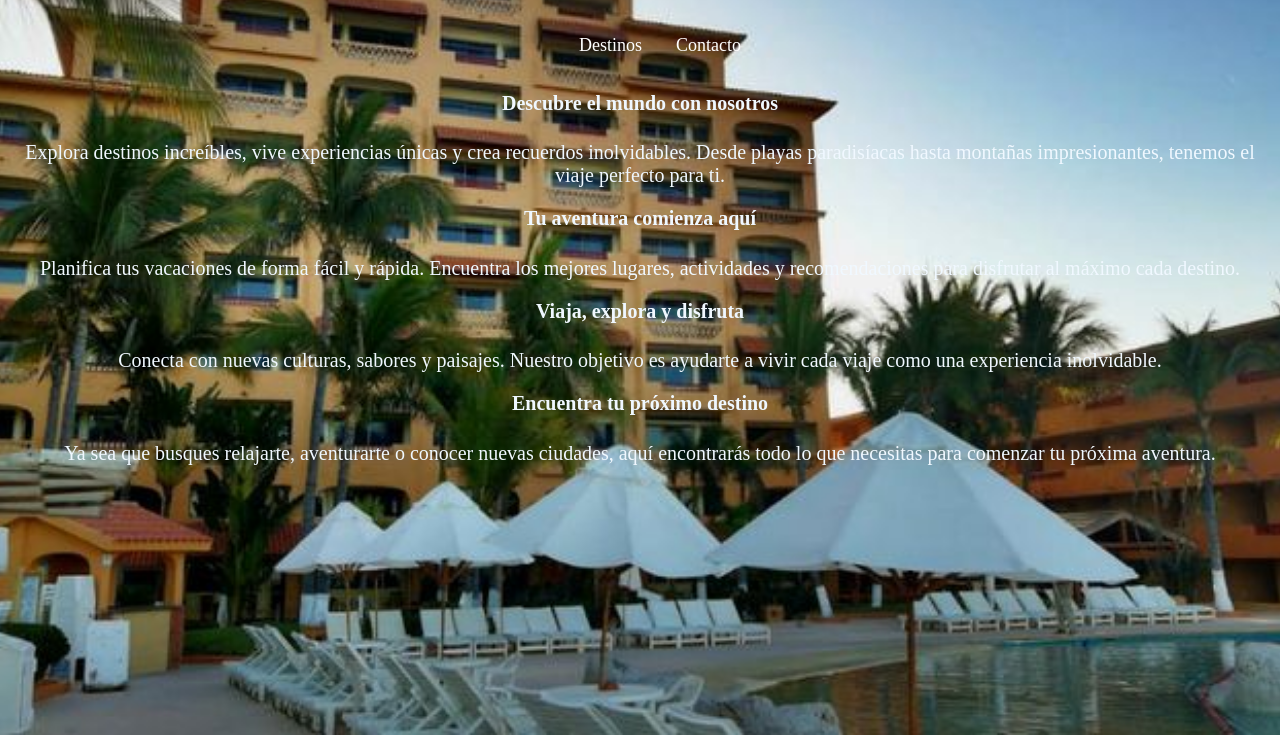
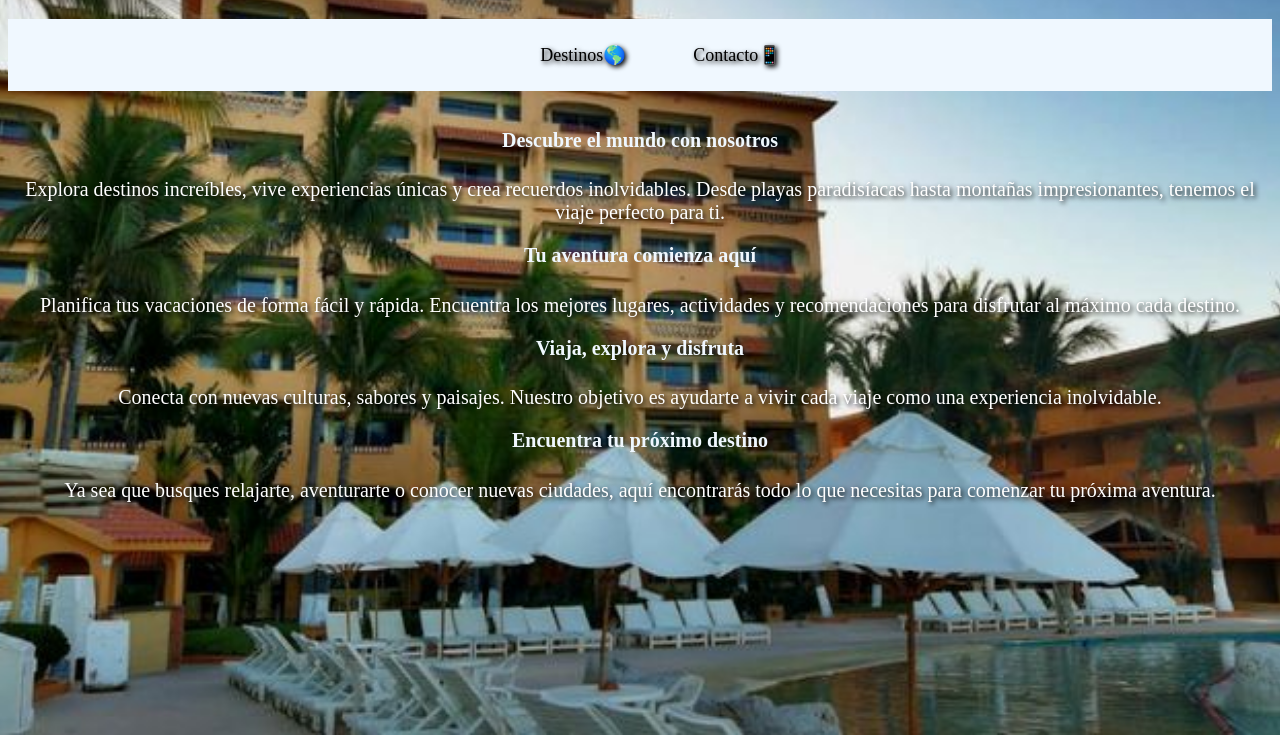
Before and after one commit to chajonpirirs-png/Viajes_KS, a plain HTML site: page index.html in a window 1280 px wide. Shown: the part 173-908 px from the top of the page. Drawn offline with Linux system fonts and the light colour scheme.

Commit message:
termine el htnl de inicio al igual q su css

```diff
--- a/index.css
+++ b/index.css
@@ -14,7 +14,7 @@ h1{
 }
 
 h2{
-    color: white;
+    color: rgb(0, 0, 0);
     text-align: center;
     font-size: 30px;
     margin-top: 50px;
@@ -39,13 +39,42 @@ p{
 nav{
     display: flex;
     justify-content: center;
-    margin-top: 20px;
-    color:aliceblue;
+    margin-top: 30px;
+    color:#7FFFD4;
 
 }
 nav a{
-    color: white;
+    color: rgb(0, 0, 0);
     text-decoration: none;
     margin: 0 15px;
     font-size: 18px;
 }
+
+nav{
+    background-color: aliceblue;
+}
+
+p {
+  color: white;
+  text-shadow: 2px 2px 5px black;
+}
+
+h1{
+
+  color: white;
+  text-shadow: 2px 2px 5px black;
+}
+nav a {
+    display: inline-block;
+    width: 120px;   /* ancho */
+    height: 40px;   /* alto */
+    line-height: 40px; /* centra el texto vertical */
+    text-align: center;
+}
+
+
+nav a{
+
+  color: black;
+  text-shadow: 2px 2px 5px black;
+    }
--- a/index.html
+++ b/index.html
@@ -11,10 +11,12 @@
     <nav>
         <ul>
 
-            <a href="destinos.html">Destinos</a>
-            <a href="contacto.html">Contacto</a>
+
+            <a href="destinos.html">Destinos🌎</a>
+            <a href="contacto.html">Contacto📱</a>
         </ul>
     </nav>
+    <br>
     <h4>Descubre el mundo con nosotros</h4>
     <p> Explora destinos increíbles, vive experiencias únicas y crea recuerdos inolvidables. Desde playas paradisíacas hasta montañas impresionantes, tenemos el viaje perfecto para ti.</p>
 
```
Also changed, not shown: avion.webp (added).
